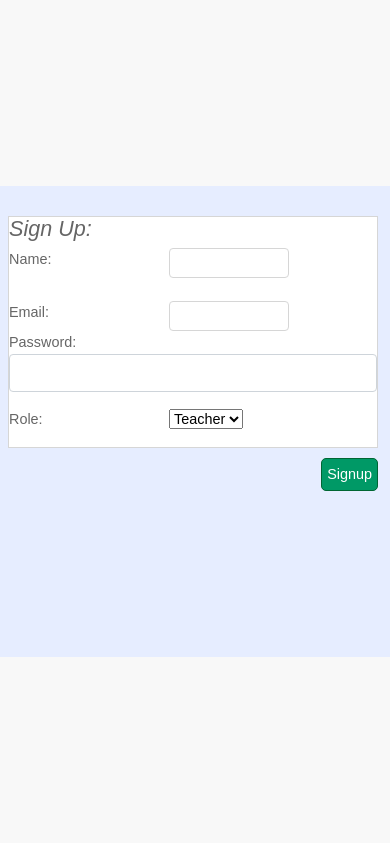
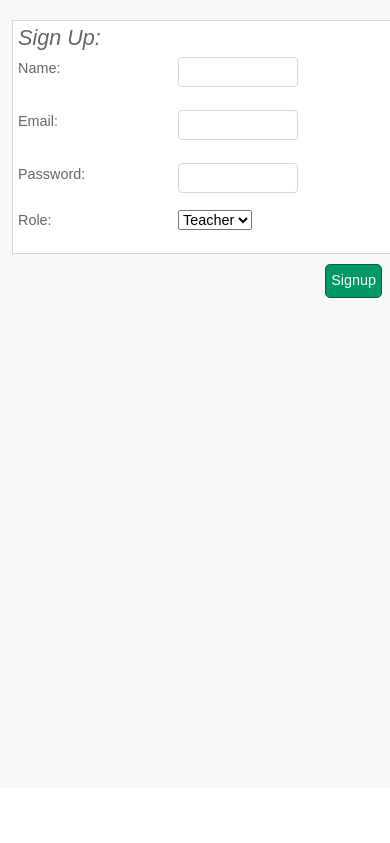
Before and after one commit to Braxiatel/patterns_project, a Python web app: template templates/signup.html in a window 390 px wide. Shown: the part 56-899 px from the top of the page. After the commit the page ends 354 px from the top, so only its background shows below. Run offline with Jinja, Linux system fonts and the light colour scheme; the template is opened without the code that fills it, so the values that code supplies are empty.

Commit message:
fix styles

```diff
--- a/templates/base.html
+++ b/templates/base.html
@@ -8,14 +8,13 @@
 </head>
 <body>
     {% include 'block-nav.html' %}
+    <main role="main" class="container">
         <div class="row">
-    <div class="column side"></div>
-    <div class="column middle">
+            <div class="col-md-8">
               {% block body %}    {% endblock %}
             </div>
-    <div class="column side"></div>
         </div>
-  <div class="footer"></div>
+    </main>
     <script src="https://cdn.jsdelivr.net/npm/bootstrap@5.0.0/dist/js/bootstrap.bundle.min.js" integrity="sha384-p34f1UUtsS3wqzfto5wAAmdvj+osOnFyQFpp4Ua3gs/ZVWx6oOypYoCJhGGScy+8" crossorigin="anonymous"></script>
 </body>
 </html>
--- a/templates/block-nav.html
+++ b/templates/block-nav.html
@@ -1,3 +1,4 @@
+<header class="site-header">
   <nav class="navbar navbar-expand-lg navbar-dark bg-dark">
     <a class="navbar-brand d-lg-none" href="/">Zorro Framework</a>
     <button class="navbar-toggler" type="button" data-toggle="collapse" data-target="#navigations-02"><span class="navbar-toggler-icon"></span></button>
@@ -13,7 +14,7 @@
         <div class="col-4 navbar-nav text-center pr-0 d-none d-lg-block"><a class="navbar-brand mr-0" href="#">Zorro Framework</a></div>
         <div class="col-4 pr-lg-0">
           <ul class="navbar-nav justify-content-end">
-           <li class="nav-item"><a class="nav-link" href="/signup/">Signup</a></li>
+
             <li class="nav-item dropdown">
             <a class="nav-link dropdown-toggle" href="#" id="navbarDropdown" role="button" data-bs-toggle="dropdown" aria-expanded="false">
               Courses
@@ -32,8 +33,10 @@
                 <li><a class="dropdown-item" href="/new_category/">Add Category</a></li>
               </ul>
             </li>
+            <li class="nav-item"><a class="nav-link" href="/signup/">Signup</a></li>
           </ul>
         </div>
       </div>
     </div>
   </nav>
+</header>
--- a/templates/block-style.html
+++ b/templates/block-style.html
@@ -6,64 +6,6 @@
         background-color: #f8f8f8;
         height: 100%;
         width: 100%;
-    }
-    .menu ul {
-      list-style-type: none;
-      margin: 0;
-      padding: 0;
-      overflow: hidden;
-      background-color: #333;
-    }
-
-    .menu li {
-      float: left;
-    }
-
-    .menu li a {
-      display: block;
-      color: white;
-      text-align: center;
-      padding: 14px 16px;
-      text-decoration: none;
-    }
-
-    .menu li a:hover {
-      background-color: #111;
-    }
-
-    /* Left and right column */
-    .column.side {
-        -webkit-flex: 0.1;
-        -ms-flex: 0.1;
-        flex: 0.1;
-        /* background-color: #B3C9FF; */
-        height: 100%;
-        border-top-width: 5px;
-    }
-
-    /* Middle column */
-    .column.middle {
-        -webkit-flex: 3;
-        -ms-flex: 3;
-        flex: 3;
-        background-color: #E6EDFF;
-        height: 100%;
-        border-style: solid;
-        border-color: #f8f8f8;
-        border-width: 10px;
-
-    }
-    .row {
-        display: flex;
-        height: 100%;
-        flex-direction: row;
-    }
-
-    .column {
-        padding-top: 10px;
-        height: 100%;
-        padding-left: 10px;
-        padding-bottom: 40%;
     }
 
     li {
@@ -120,16 +62,17 @@
     }
 
     fieldset {
-        width: 370px;
+        width: 390px;
         margin-top: 20px;
         border: 1px solid #d6d6d6;
         background-color: #ffffff;
         line-height: 1.6em;
+        padding: 5px;
     }
     legend {
         font-style: italic;
         color: #666666;}
-    input[type="text"], input[type="email"] {
+    input[type="text"], input[type="email"], input[type="password"] {
         width: 120px;
         border: 1px solid #d6d6d6;
         padding: 2px;
@@ -137,7 +80,9 @@
     input[type="text"]:focus,
     input[type="text"]:hover,
     input[type="email"]:focus,
-    input[type="email"]:hover
+    input[type="email"]:hover,
+    input[type="password"]:focus,
+    input[type="password"]:hover
     {
         background-color: #d0e2f0;
         border: 1px solid #999999;
@@ -173,19 +118,11 @@
         padding: 2px;
         outline: none;
     }
-
-    .nav {
-        display: flex;
-        flex-wrap: wrap;
-        padding-left: 0;
-        margin-bottom: 0;
-        list-style: none;
+    .content-section {
+      background: #ffffff;
+      padding: 10px 20px;
+      border: 1px solid #dddddd;
+      border-radius: 3px;
+      margin-bottom: 20px;
     }
-    .nav-link {
-    display: block;
-    padding: .5rem 1rem;
-    color: #0d6efd;
-    text-decoration: none;
-    transition: color .15s ease-in-out,background-color .15s ease-in-out,border-color .15s ease-in-out;
-}
 </style>
--- a/templates/signup.html
+++ b/templates/signup.html
@@ -12,7 +12,7 @@
 				<p><label class="title" for="name">Name:</label>
 					 <input type="text" class="form-control" required="true" name="name" id="name"><br />
 					 <label class="title" for="email">Email:</label>
-					 <input type="email" class="form-control" required="true" name="email" id="email">
+					 <input type="email" class="form-control" required="true" name="email" id="email"><br />
                      <label class="title" for="password">Password:</label>
 					 <input type="password" class="form-control" required="true" name="email" id="password"></p>
               <p><label for="role" class="title">Role:</label>
```
Lines whose indentation alone changed are shown as unchanged.
